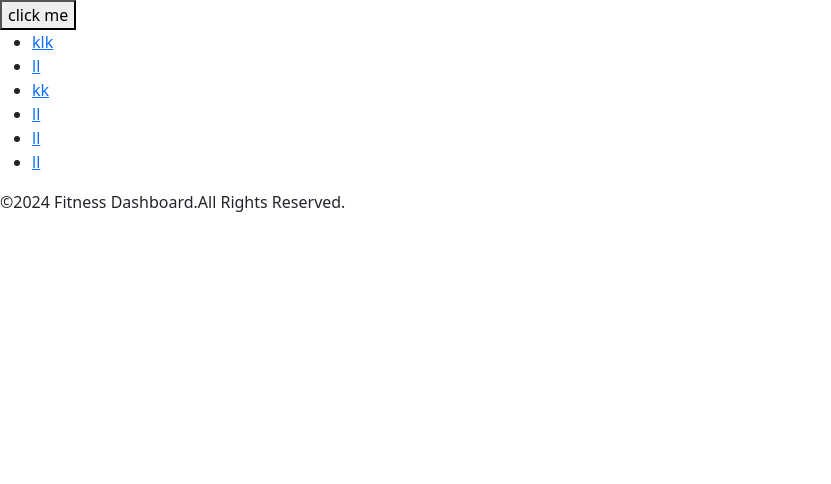
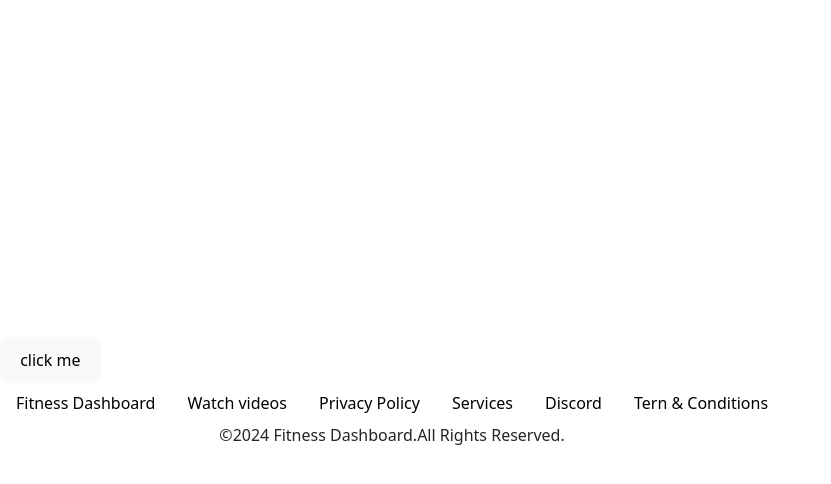
Before and after one commit to njambi101/free-code-camp-projects, a React (Vite) app in the folder youtube-react/: page / in a window 1280 px wide. Shown: the top 484 px of the page, without its empty margins (0-831 px from the left). Built offline with nearby package versions, Linux system fonts and the light colour scheme.

Commit message:
new commit

```diff
--- a/youtube-react/package.json
+++ b/youtube-react/package.json
@@ -11,7 +11,8 @@
   },
   "dependencies": {
     "react": "^19.3.1",
-    "react-dom": "^19.3.1"
+    "react-dom": "^19.3.1",
+    "react-icons": "^5.7.0"
   },
   "devDependencies": {
     "@eslint/js": "^10.0.1",
--- a/youtube-react/src/App.css
+++ b/youtube-react/src/App.css
@@ -0,0 +1,7 @@
+.custom-link {
+    color: black;
+    text-decoration: none;
+}
+.custom-link:hover{
+    color: brown;
+}
--- a/youtube-react/src/footer.jsx
+++ b/youtube-react/src/footer.jsx
@@ -1,19 +1,35 @@
 import React from "react";
+import { Nav } from "react-bootstrap";
+
 
 export function Footer(){
+
     return(
        <div>
         <nav>
-            <ul>
-                <li><a href="#">klk</a></li>
-                 <li><a href="#">ll</a></li>
-                  <li><a href="#">kk</a></li>
-                   <li><a href="#">ll</a></li>
-                    <li><a href="#">ll</a></li>
-                     <li><a href="#">ll</a></li>
+            <ul className="nav justify-content-center  ">
+                <li className="nav-item">
+                    <a href="#" className="nav-link custom-link">Fitness Dashboard</a>
+                    </li>
+                 <li className="nav-item">
+                    <a href="#" className="nav-link custom-link">Watch videos</a>
+                    </li>
+                  <li className="nav-item">
+                    <a href="#" className="nav-link custom-link">Privacy Policy</a>
+                     </li>
+                   <li className="nav-item">
+                    <a href="#" className="nav-link custom-link">Services</a>
+                    </li>
+                    <li className="nav-item">
+                        <a href="#" className="nav-link custom-link">Discord</a>
+                        </li>
+                     <li className="nav-item">
+                        <a href="#" className="nav-link custom-link">Tern & Conditions</a>
+                        </li>
             </ul>
         </nav>
-        <p>&copy;2024 Fitness Dashboard.All Rights Reserved.</p>
+        <p className="text-center">&copy;2024 Fitness Dashboard.All Rights Reserved.</p>
+
        </div>
     )
 }
--- a/youtube-react/src/index.css
+++ b/youtube-react/src/index.css
@@ -0,0 +1,73 @@
+:root {
+    font-family: Inter, system-ui, Avenir, Helvetica, Arial, sans-serif;
+    line-height: 1.5;
+    font-weight: 400;
+
+    color-scheme: light dark;
+    color: rgba(255, 255, 255, 0.87);
+    background-color: #242424;
+
+    font-synthesis: none;
+    text-rendering: optimizeLegibility;
+    -webkit-font-smoothing: antialiased;
+    -moz-osx-font-smoothing: grayscale;
+}
+
+a {
+    font-weight: 500;
+    color: #646cff;
+    text-decoration: inherit;
+}
+
+a:hover {
+    color: #535bf2;
+}
+
+body {
+    margin: 0;
+    display: flex;
+    place-items: center;
+    min-width: 320px;
+    min-height: 100vh;
+}
+
+h1 {
+    font-size: 3.2em;
+    line-height: 1.1;
+}
+
+button {
+    border-radius: 8px;
+    border: 1px solid transparent;
+    padding: 0.6em 1.2em;
+    font-size: 1em;
+    font-weight: 500;
+    font-family: inherit;
+    background-color: #1a1a1a;
+    cursor: pointer;
+    transition: border-color 0.25s;
+}
+
+button:hover {
+    border-color: #646cff;
+}
+
+button:focus,
+button:focus-visible {
+    outline: 4px auto -webkit-focus-ring-color;
+}
+
+@media (prefers-color-scheme: light) {
+    :root {
+        color: #213547;
+        background-color: #ffffff;
+    }
+
+    a:hover {
+        color: #747bff;
+    }
+
+    button {
+        background-color: #f9f9f9;
+    }
+}
--- a/youtube-react/src/main.jsx
+++ b/youtube-react/src/main.jsx
@@ -1,7 +1,8 @@
 import { StrictMode } from 'react'
 import { createRoot } from 'react-dom/client'
 import 'bootstrap/dist/css/bootstrap.min.css';
-//import './index.css'
+import './index.css'
+
 import App from './App.jsx'
 
 createRoot(document.getElementById('root')).render(
```
Also changed, not shown: 1 other file (tests, documents, lock files or other folders).
